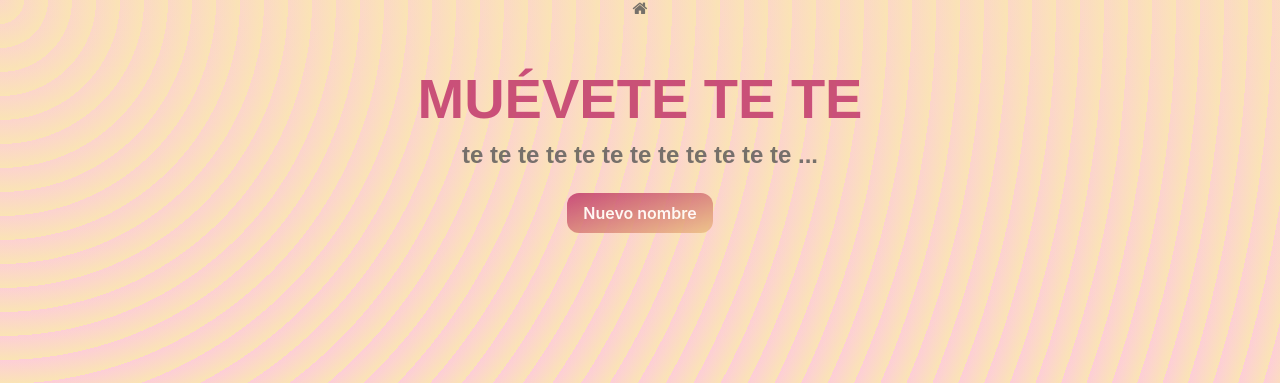
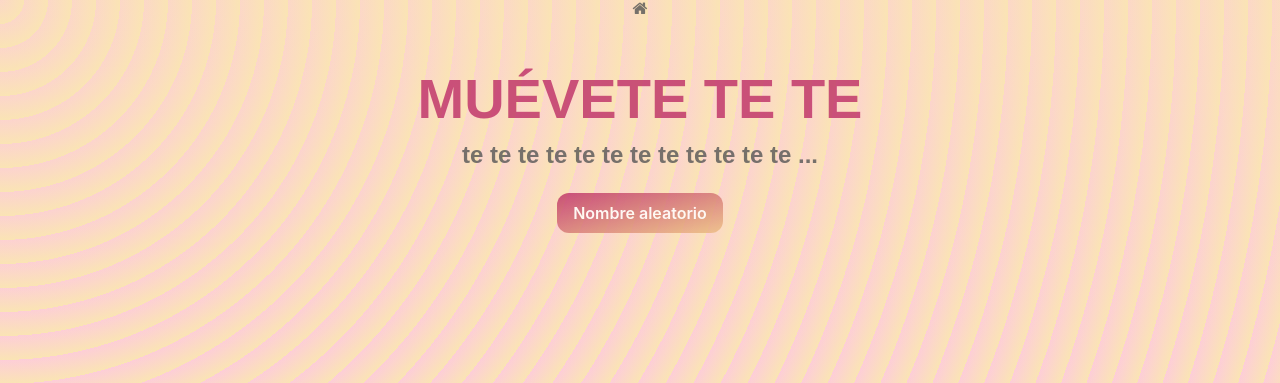
Before and after one commit to juancaruru/juancaruru.github.io, a Jekyll site: the page pages/random-name.html, which Jekyll copies as it is, in a window 1280 px wide. Shown: the top 383 px of the page. Built offline with Jekyll 4.4.1, drawn with Linux system fonts in a browser that asks for light colours.

Commit message:
Update random-name.html

```diff
--- a/pages/random-name.html
+++ b/pages/random-name.html
@@ -19,7 +19,7 @@
         <h1 class="title">MUÉVETE TE TE</h1>
         <h2 class="subtitle"> te te te te te te te te te te te te ...</h2>
         <div class="button-container">
-            <button class="fancy-button new" onclick="popUpCard()">Nuevo nombre</button>
+            <button class="fancy-button new" onclick="popUpCard()">Nombre aleatorio</button>
         </div>
     </div>
     <footer>Page made by <a href="https://github.com/juancaruru"><i class="fa fa-github"></i> juancaruru</a> — Project
```
